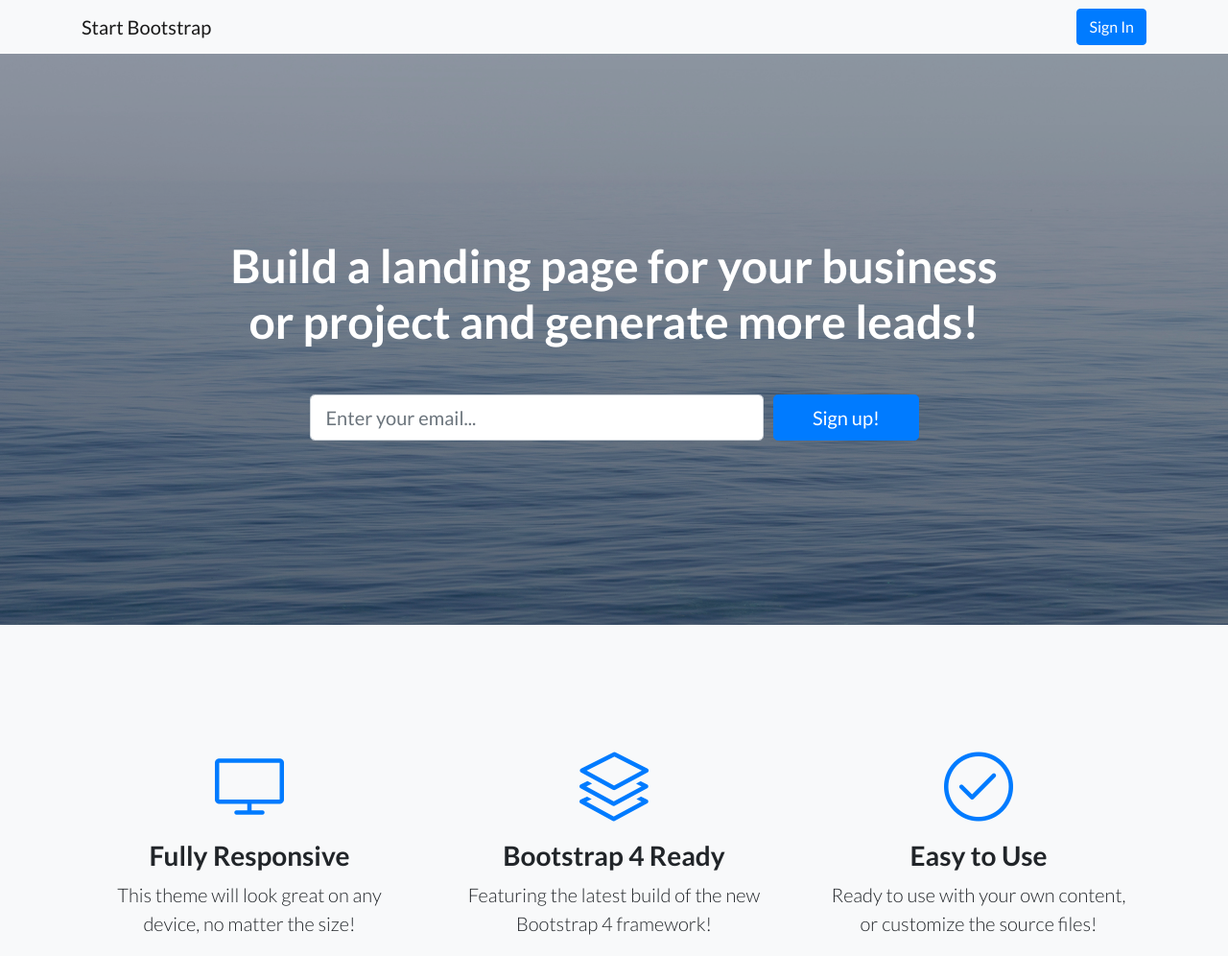
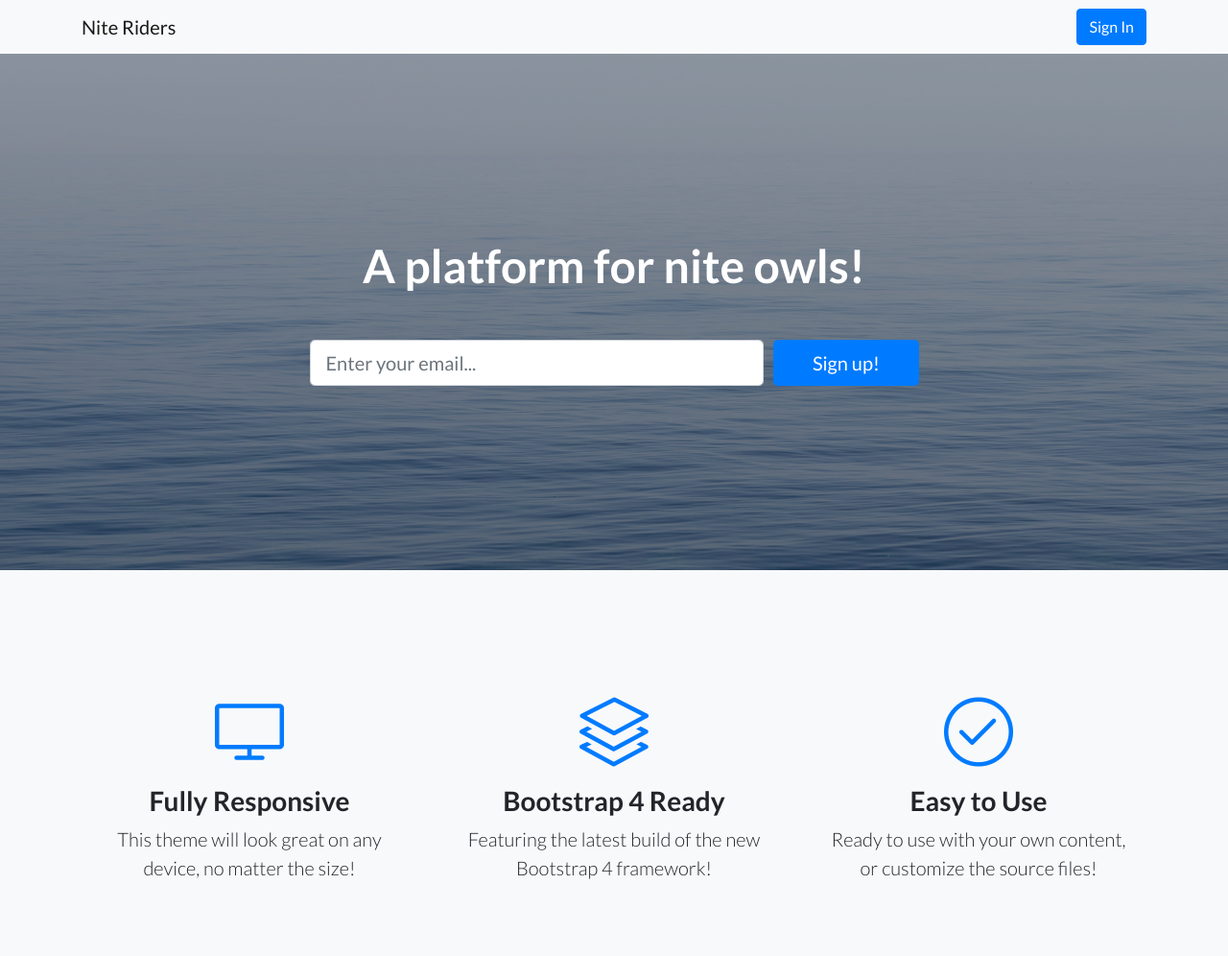
Before and after one commit to avsit/landingpagebootstrap, a website: page index.html in a window 1280 px wide. Shown: the top 996 px of the page at 96% size. Drawn offline with Linux system fonts and the light colour scheme.

Commit message:
Changed Titles

```diff
--- a/index.html
+++ b/index.html
@@ -28,7 +28,7 @@
     <!-- Navigation -->
     <nav class="navbar navbar-light bg-light static-top">
       <div class="container">
-        <a class="navbar-brand" href="#">Start Bootstrap</a>
+        <a class="navbar-brand" href="#">Nite Riders</a>
         <a class="btn btn-primary" href="#">Sign In</a>
       </div>
     </nav>
@@ -39,7 +39,7 @@
       <div class="container">
         <div class="row">
           <div class="col-xl-9 mx-auto">
-            <h1 class="mb-5">Build a landing page for your business or project and generate more leads!</h1>
+            <h1 class="mb-5">A platform for nite owls!</h1>
           </div>
           <div class="col-md-10 col-lg-8 col-xl-7 mx-auto">
             <form>
```
